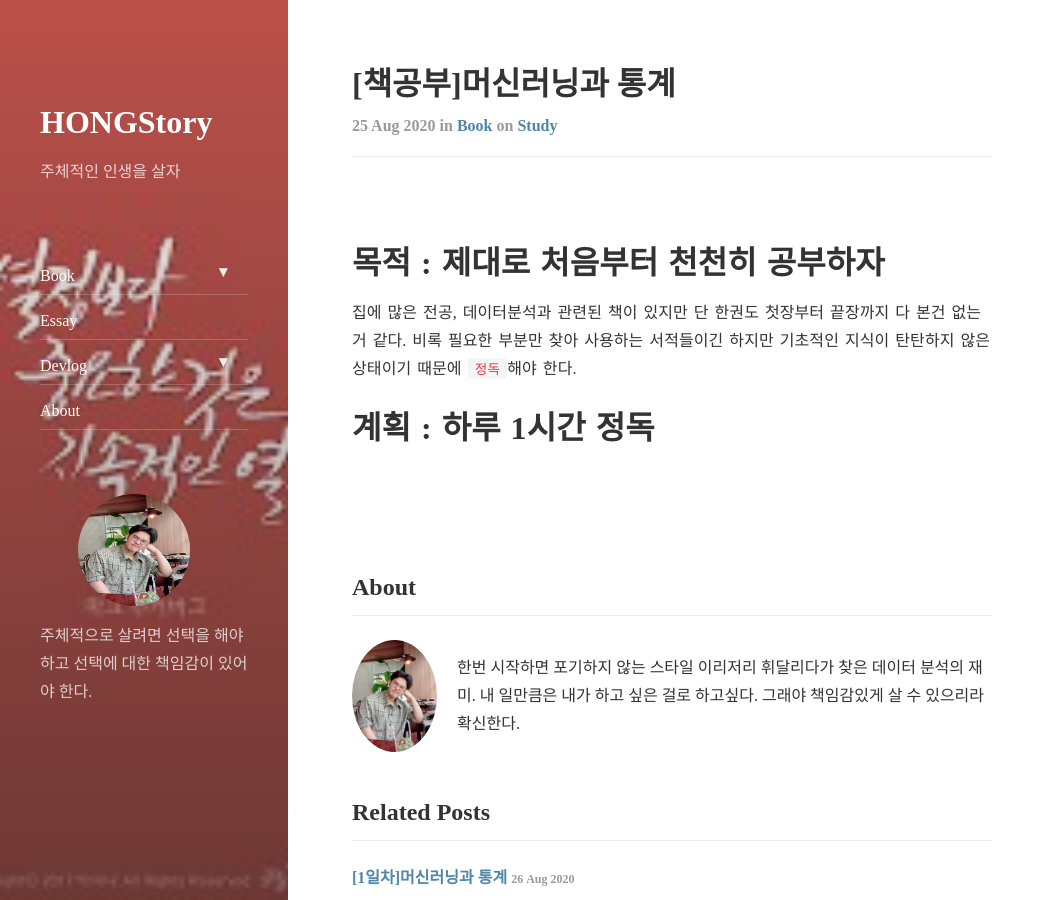
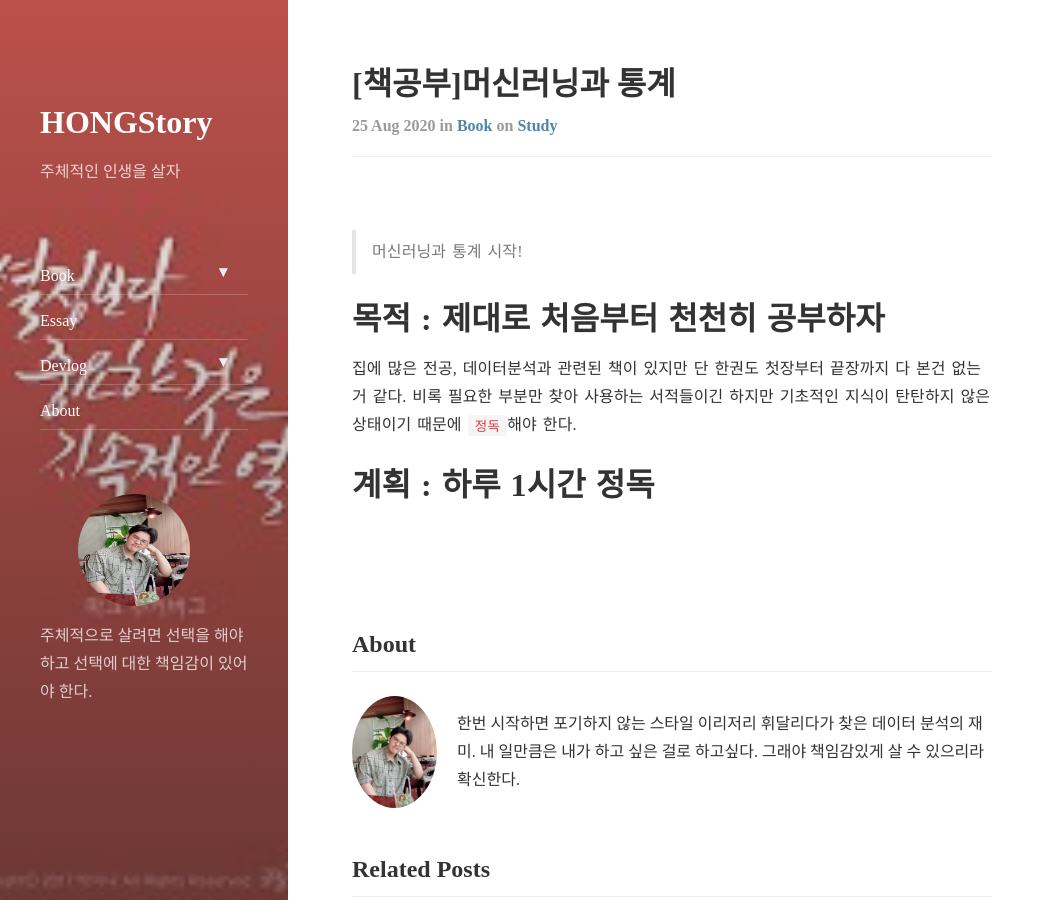
Before and after one commit to koreahong/koreahong.github.io, a Jekyll site: the page built from _posts/2020-08-25-머신러닝과 통계-0일차.markdown, in a window 1280 px wide and 900 px high. Shown: the whole window, without its empty margins (0-1055 px from the left). Built offline with Jekyll 4.4.1, drawn with Linux system fonts in a browser that asks for light colours; nearby versions of some CDN libraries.

Commit message:
'update'

```diff
--- a/_posts/2020-08-25-머신러닝과 통계-0일차.markdown
+++ b/_posts/2020-08-25-머신러닝과 통계-0일차.markdown
@@ -7,6 +7,8 @@ tags : study
 comments: False
 ---
 
+> 머신러닝과 통계 시작!
+
 # 목적 : 제대로 처음부터 천천히 공부하자
 
 집에 많은 전공, 데이터분석과 관련된 책이 있지만 단 한권도 첫장부터 끝장까지 다 본건 없는거 같다.
--- a/_posts/2020-08-26-머신러닝과 통계-1일차.markdown
+++ b/_posts/2020-08-26-머신러닝과 통계-1일차.markdown
@@ -44,8 +44,8 @@ comments: False
  - 아노바 : `둘 이상 모집단의 평균이 서로 동일`한지 테스트함.
 	  요인의 중요도를 평가함
  - 혼동행렬 : 예측값이 얼마나 정확히 예측했는지 보여주는 행렬이다.
-|  | 예상 : 예 | 예상 : 아니오 |
-| ---------- | ------------ | :----------- |
+|       | 예상 : 예 | 예상 : 아니오 |
+| ---------- | ------------ | ----------- |
 | 실제 : 예 | TP | FN |
 | 실제 : 아니오 | FP | TN |
 
```
